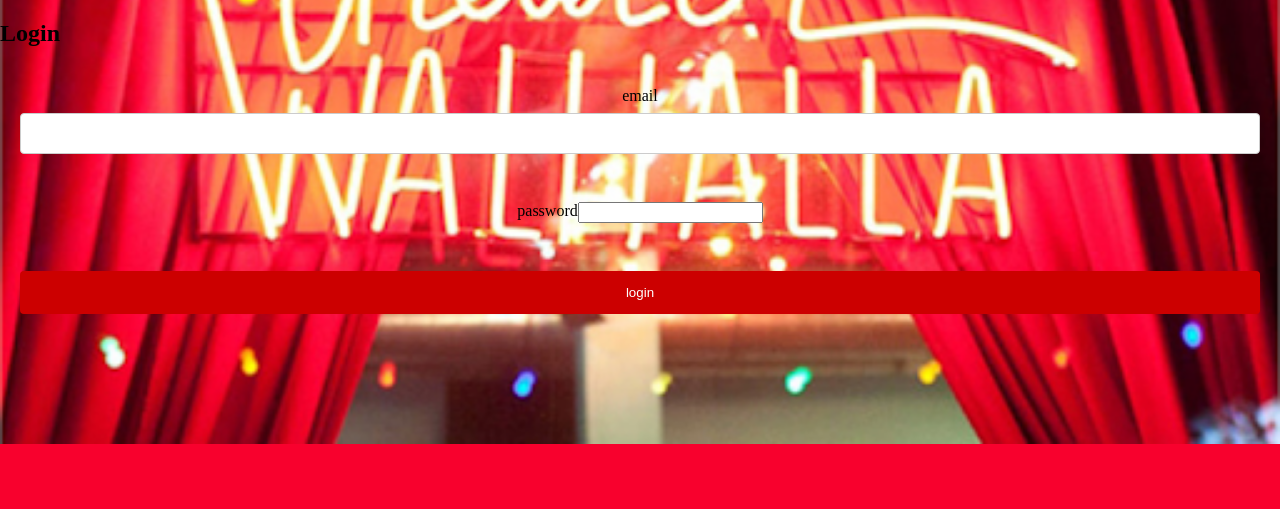
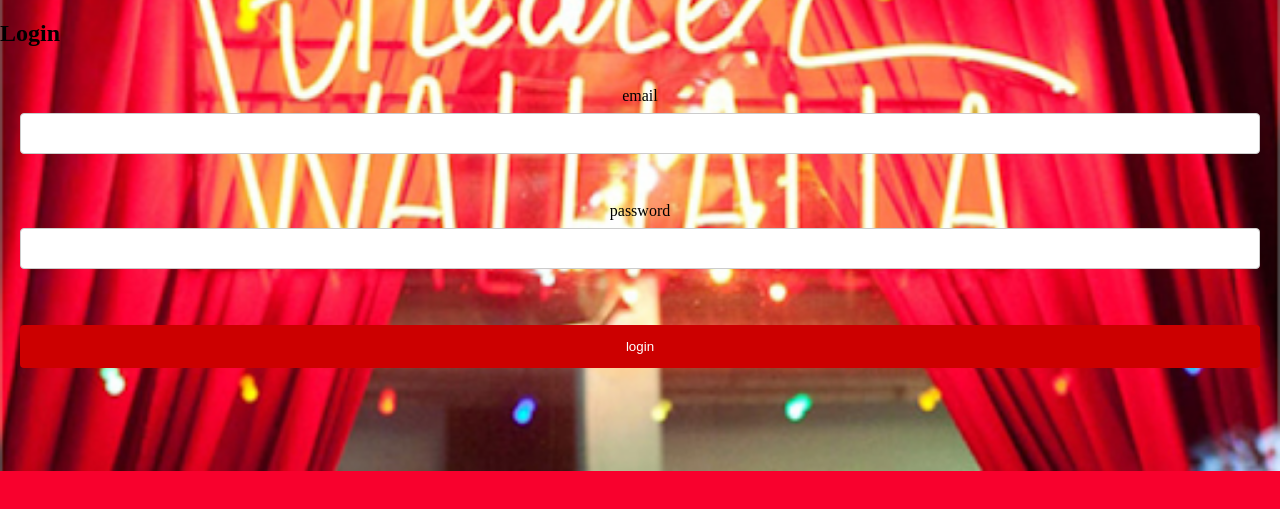
Before and after one commit to Lucas-Git-Hub/CLE-3, a PHP site: page /Php/inlog.php in a window 1280 px wide. Shown: the part 46-555 px from the top of the page. Run offline with PHP 8.4, Linux system fonts and the light colour scheme.

Commit message:
Form update

```diff
--- a/CLE 3/Css/form.css
+++ b/CLE 3/Css/form.css
@@ -1,5 +1,5 @@
-/* Input text change visual*/
-input[type=text], select {
+/* Input text and password change visual*/
+input[type=text], input[type=password], select {
     width: 100%;
     padding: 12px 20px;
     margin: 8px 0;
--- a/CLE 3/Php/delete.php
+++ b/CLE 3/Php/delete.php
@@ -34,6 +34,7 @@ if (isset($_POST['no'])){
 </head>
 <link rel="stylesheet" type="text/css" href="../Css/style.css">
 <body>
+<link rel="stylesheet" type="text/css" href="../Css/form.css">
 <form action="" method="post">
     <p>Weet je zeker dat je dit wilt verwijderen?</p>
     <input type="hidden" name="id" value="<?= $codeID['id']?>"/>
```
